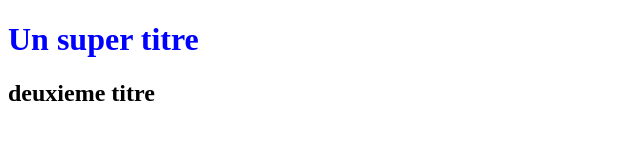
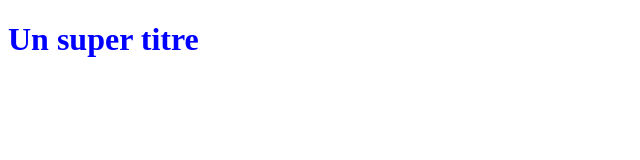
Before and after one commit to juliendardennes/Orinoco, a plain HTML site: page front-end/index.html in a window 1280 px wide. Shown: the whole page, without its empty margins (0-640 px from the left). Drawn offline with Linux system fonts and the light colour scheme.

Commit message:
test commit

```diff
--- a/front-end/index.html
+++ b/front-end/index.html
@@ -6,6 +6,5 @@
 </head>
 <body>
     <h1>Un super titre</h1>
-    <h2>deuxieme titre</h2>
 </body>
 </html>
```
